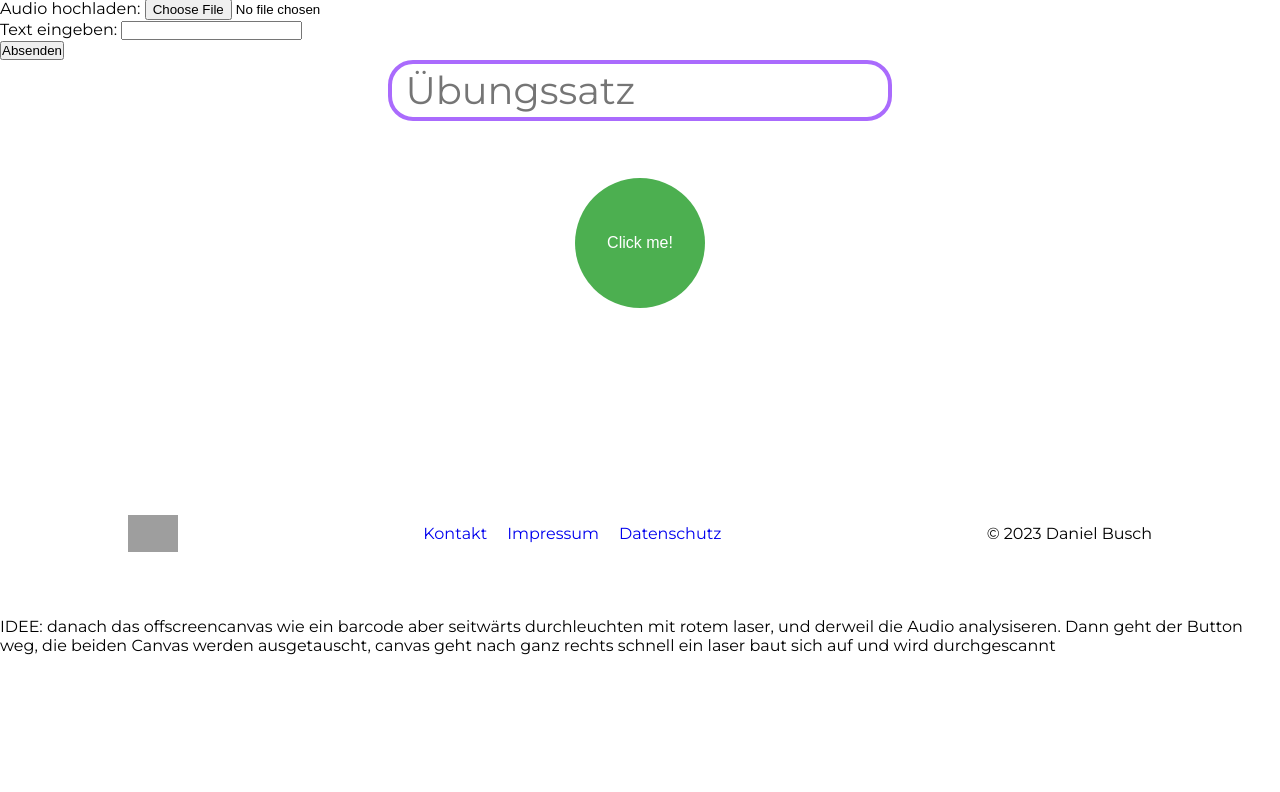
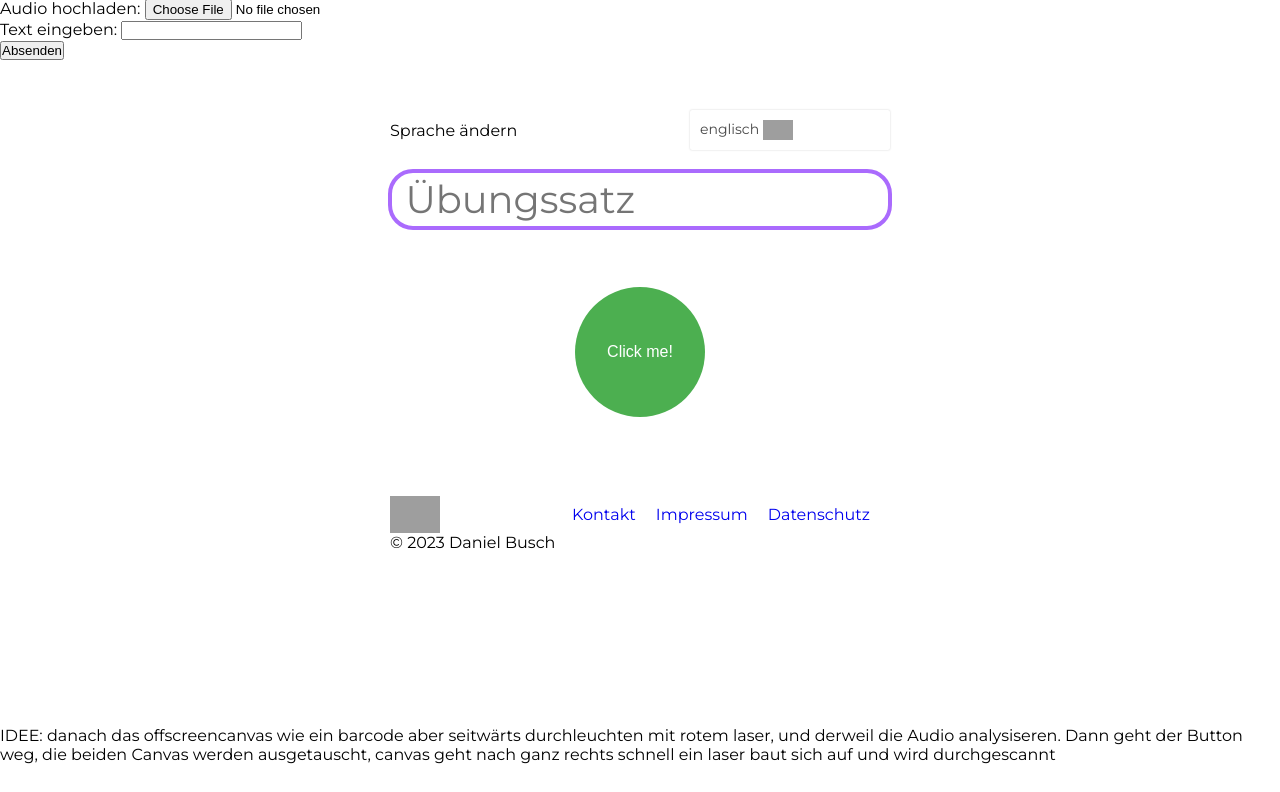
Before and after one commit to dakopen/studie.AusspracheTrainer.org, a Django app: page /de/ in a window 1280 px wide. Shown: the part 233-1025 px from the top of the page. Before the commit the page ends 888 px from the top, so only its background shows below. Run offline with Django 4.2, Linux system fonts and the light colour scheme; parts of the project's set-up code (start-up, migrations or seed data) failed here and were passed over; grey boxes are pictures that could not be loaded.

Commit message:
ADD: language selection

```diff
--- a/aussprachetrainer/frontend/templates/record_audio.html
+++ b/aussprachetrainer/frontend/templates/record_audio.html
@@ -1,5 +1,50 @@
 {% load static %}
+{% load i18n %}
 <form action="{% url 'initiate_analysis' %}" method="post" enctype="multipart/form-data" id="recordAudioForm">
+    <div class="center-container">
+        <!--Language Dropdown-->
+        <div class="container">
+            <span class="choose">{% trans "Sprache ändern" %}</span>
+
+            <div class="dropdown">
+                <div class="dropdown-select">
+                    <span>{% trans "englisch" %}
+                        <img class="dropdown-flag" src={% static 'frontend/assets/images/Flag_of_the_United_Kingdom.svg' %} alt={% trans "englisch" %} height=20 width=30>
+                    </span>
+                    <i class="fa fa-chevron-down"></i>
+                </div>
+                <input type="hidden" name="language">
+                <ul class="dropdown-menu">
+                    <li id="dropdown-lang-english">
+                        {% trans "englisch" %}
+                        <img class="dropdown-flag" src={% static 'frontend/assets/images/Flag_of_the_United_Kingdom.svg' %} alt={% trans "englisch" %} height=24 width=36>
+                    </li>
+                    <li id="dropdown-lang-german">
+                        {% trans "deutsch" %}
+                        <img class="dropdown-flag" src={% static 'frontend/assets/images/Flag_of_Germany.svg' %} alt={% trans "deutsch" %} height=24 width=36>
+                    </li>
+                    <li id="dropdown-lang-french">
+                        {% trans "französisch" %}
+                        <img class="dropdown-flag" src={% static 'frontend/assets/images/Flag_of_France.svg' %} alt={% trans "französisch" %} height=24 width=36>
+                    </li>
+                </ul>
+            </div>
+
+        </div>
+        <br>
+
+
+
+        <!--<div class="dropdown" id="dropdown-container">
+            <button type="button" onclick="toggleDropdown()" class="dropbtn"><img data-lang="en" src={% static 'frontend/assets/images/Flag_of_the_United_Kingdom.svg' %} alt="English"></button>
+            <div id="languageDropdown" class="dropdown-content">
+                <img data-lang="en" src={% static 'frontend/assets/images/Flag_of_the_United_Kingdom.svg' %} alt={% trans "Englisch" %}>
+                <img data-lang="fr" src={% static 'frontend/assets/images/Flag_of_France.svg' %} alt={% trans "Französisch" %}>
+                <img data-lang="de" src={% static 'frontend/assets/images/Flag_of_Germany.svg' %} alt={% trans "Deutsch" %}>
+            </div>
+        </div>-->
+    </div>
+
     <div class="center-container">
         <textarea placeholder="Übungssatz" id="textarea" class="textarea-responsive" maxlength="300" autocapitalize="off"></textarea>
         <i class="fas fa-trash-alt bin" onclick="clearTextarea()"></i>
--- a/aussprachetrainer/static/frontend/assets/css/record_audio.css
+++ b/aussprachetrainer/static/frontend/assets/css/record_audio.css
@@ -177,3 +177,145 @@
     opacity: 0;
     transition: opacity 0.5s;
 }
+
+/* Language Dropdown */
+/*
+.dropdown {
+    position: relative;
+    display: inline-block;
+    background-color: var(--light-rosa);
+    margin: 15px;
+    margin-top: 1px;
+    border-radius: 20%;
+}
+
+.dropbtn {
+    border: none;
+    cursor: pointer;
+    padding: 0;
+    background-color: transparent;
+}
+
+.dropdown-content {
+    display: none;
+    position: absolute;
+    z-index: 1;
+}
+
+.dropbtn img, .dropdown-content img {
+    max-width: 60px;
+    width: 60px;
+    max-height: 45px;
+    height: 60px;
+    display: block;
+    padding-bottom: 5px;
+}
+
+
+.dropdown-content img:hover, .dropbtn img:hover {
+    filter: brightness(1.15);
+}
+
+.dropbtn::before {
+    content: "";
+    width: 0;
+    height: 0;
+    border-left: 7px solid transparent;
+    border-right: 7px solid transparent;
+    border-top: 7px solid var(--rosa);
+    position: absolute;
+    top: 35%;
+    left: 1px;
+    transform: translateY(-50%)
+}
+
+.dropbtn.active::before {
+    border-top: none;
+    border-bottom: 7px solid var(--rosa);
+}
+*/
+
+
+/* END language dropdown */
+.container {
+    width: 500px;
+    margin: 50px auto 0;
+    text-align: center
+  }
+
+/*Styling Selectbox*/
+.dropdown {
+width: 200px;
+display: inline-block;
+background-color: #fff;
+border-radius: 2px;
+box-shadow: 0 0 2px rgb(204, 204, 204);
+transition: all .5s ease;
+position: relative;
+font-size: 14px;
+color: #474747;
+height: 100%;
+text-align: left
+}
+.dropdown .dropdown-select {
+    cursor: pointer;
+    display: block;
+    padding: 10px
+}
+.dropdown .dropdown-select > i {
+    font-size: 13px;
+    color: #888;
+    cursor: pointer;
+    transition: all .3s ease-in-out;
+    float: right;
+    line-height: 20px
+}
+.dropdown:hover {
+    box-shadow: 0 0 4px rgb(204, 204, 204)
+}
+.dropdown:active {
+    background-color: var(--light-rosa)
+}
+.dropdown.active:hover,
+.dropdown.active {
+    box-shadow: 0 0 4px rgb(204, 204, 204);
+    border-radius: 2px 2px 0 0;
+    background-color: #f8f8f8
+}
+.dropdown.active .dropdown-select > i {
+    transform: rotate(90deg)
+}
+.dropdown .dropdown-menu {
+    position: absolute;
+    background-color: #fff;
+    width: 100%;
+    left: 0;
+    margin-top: 1px;
+    box-shadow: 0 1px 2px rgb(204, 204, 204);
+    border-radius: 0 1px 2px 2px;
+    overflow: hidden;
+    display: none;
+    max-height: 144px;
+    overflow-y: auto;
+    z-index: 9
+}
+.dropdown .dropdown-menu li {
+    padding: 10px;
+    transition: all .2s ease-in-out;
+    cursor: pointer
+}
+.dropdown .dropdown-menu {
+    padding: 0;
+    list-style: none
+}
+.dropdown .dropdown-menu li:hover {
+    background-color: var(--light-rosa)
+}
+.dropdown .dropdown-menu li:active {
+    background-color: #e2e2e2
+}
+
+.dropdown-flag {
+    display: inline-block;
+    vertical-align: middle;
+}
--- a/aussprachetrainer/static/frontend/assets/js/record_audio.js
+++ b/aussprachetrainer/static/frontend/assets/js/record_audio.js
@@ -51,6 +51,82 @@ recordButton.on('click', function() {
         recordButton.text("Click me!");
     }
 });
+// START: Dropdown menu //
+/*
+function toggleDropdown() {
+    const dropdown = document.getElementById("languageDropdown");
+    const dropbtn = document.querySelector('.dropbtn');
+    const currentLang = document.querySelector('.dropbtn img').getAttribute('data-lang');
 
+    // Hide the current flag from dropdown
+    document.querySelectorAll('#languageDropdown img').forEach(img => {
+        img.style.display = img.getAttribute('data-lang') === currentLang ? 'none' : 'block';
+    });
 
-//
+    if (dropdown.style.display === 'block') {
+        dropdown.style.display = 'none';
+        dropbtn.classList.remove('active');
+    } else {
+        dropdown.style.display = 'block';
+        dropbtn.classList.add('active');
+
+    }
+}
+
+// Update the button to display the selected flag
+document.getElementById("languageDropdown").addEventListener('click', function(e) {
+    e.preventDefault();
+    const btnImg = document.querySelector('.dropbtn img');
+    if (e.target.tagName === 'IMG') {
+        btnImg.src = e.target.src;
+        btnImg.alt = e.target.alt;
+        btnImg.width = e.target.width;  // Preserve width
+        btnImg.height = e.target.height;  // Preserve height
+        btnImg.setAttribute('data-lang', e.target.getAttribute('data-lang'));  // Update data-lang
+        toggleDropdown();
+    }
+});
+*/
+/*Dropdown Menu*/
+let selectedLiId = 'dropdown-lang-english';
+$('#' + selectedLiId).hide();
+
+$('.dropdown').click(function () {
+    $(this).attr('tabindex', 1).focus();
+    $(this).toggleClass('active');
+    $(this).find('.dropdown-menu').slideToggle(300);
+
+    // Do not show the already selected flag
+    $('#' + selectedLiId).hide();
+});
+$('.dropdown').focusout(function () {
+    $(this).removeClass('active');
+    $(this).find('.dropdown-menu').slideUp(300);
+});
+$('.dropdown .dropdown-menu li').click(function () {
+    // show the old selected flag again
+    let tmpSelection = selectedLiId;
+    setTimeout(() => {
+        $('#' + tmpSelection).show();
+    }, 301);
+
+    // set the id to the new selected flag
+    selectedLiId = $(this).attr('id');
+
+    var selectedText = $(this).clone().children().remove().end().text(); // Entfernt die Flagge und holt nur den Text
+    var selectedFlag = $(this).find('.dropdown-flag').clone(); // Klont das Flaggenbild
+    selectedFlag.height(20).width(30);
+
+    $(this).parents('.dropdown').find('.dropdown-select > span').text(selectedText).append(selectedFlag); // Fügt zuerst das Bild und dann den Text hinzu
+    $(this).parents('.dropdown').find('input').attr('value', $(this).attr('id'));
+
+});
+/*
+$('.dropdown .dropdown-menu li').click(function () {
+    $(this).parents('.dropdown').find('span').text($(this).text());
+    $(this).parents('.dropdown').find('input').attr('value', $(this).attr('id'));
+});
+*/
+/*End Dropdown Menu*/
+
+// END: Dropdown menu //
```
